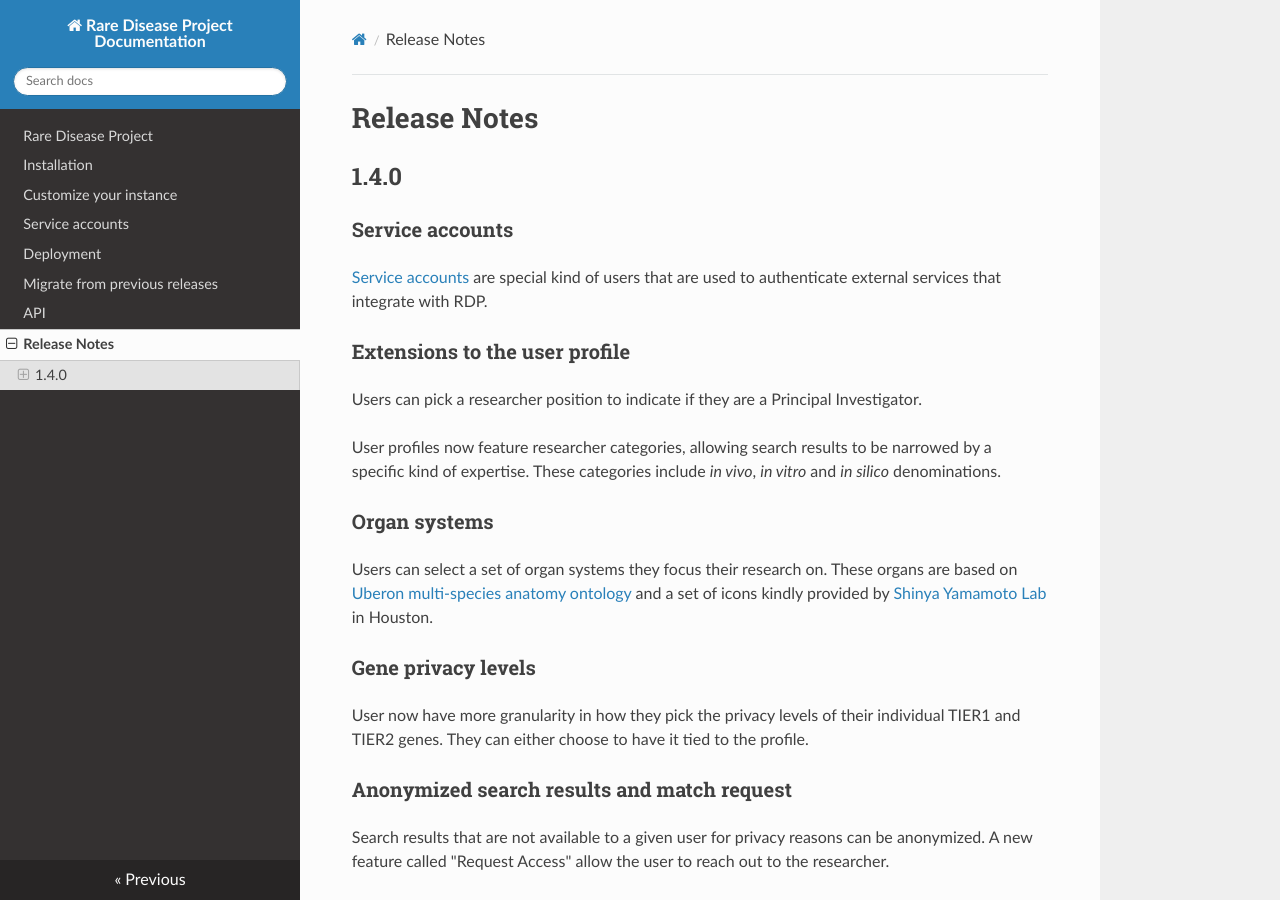
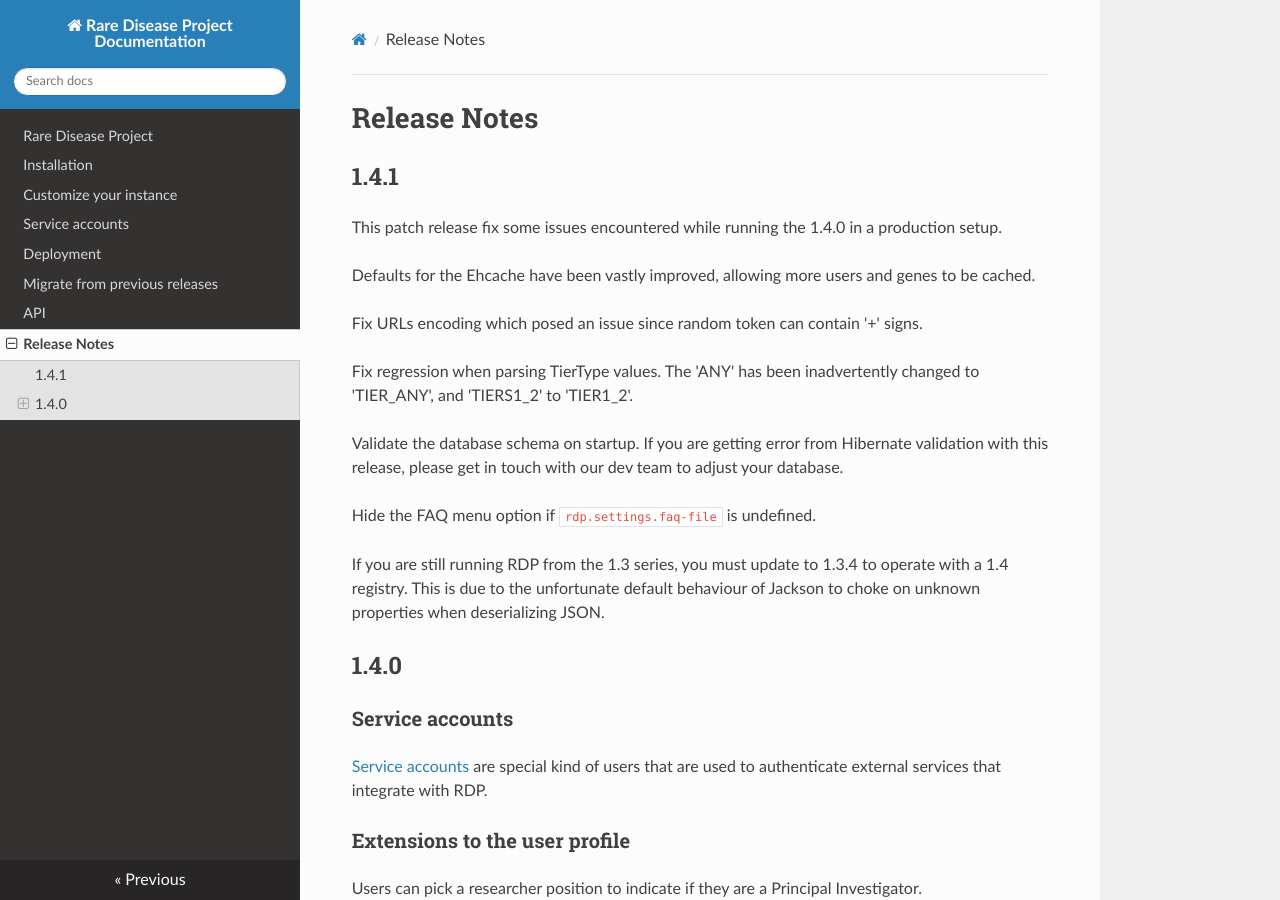
Before and after one commit to PavlidisLab/rdp, an MkDocs documentation site: the page built from docs/release-notes.md, in a window 1280 px wide and 900 px high. Built offline with MkDocs 1.6.1, drawn with Linux system fonts in a browser that asks for light colours; nearby versions of some CDN libraries.

Commit message:
Add release notes

```diff
--- a/docs/release-notes.md
+++ b/docs/release-notes.md
@@ -1,4 +1,23 @@
 # Release Notes
+
+## 1.4.1
+
+This patch release fix some issues encountered while running the 1.4.0 in a production setup.
+
+Defaults for the Ehcache have been vastly improved, allowing more users and genes to be cached.
+
+Fix URLs encoding which posed an issue since random token can contain '+' signs.
+
+Fix regression when parsing TierType values. The 'ANY' has been inadvertently changed to 'TIER_ANY', and 'TIERS1_2' to
+'TIER1_2'.
+
+Validate the database schema on startup. If you are getting error from Hibernate validation with this release, please
+get in touch with our dev team to adjust your database.
+
+Hide the FAQ menu option if `rdp.settings.faq-file` is undefined.
+
+If you are still running RDP from the 1.3 series, you must update to 1.3.4 to operate with a 1.4 registry. This is due
+to the unfortunate default behaviour of Jackson to choke on unknown properties when deserializing JSON.
 
 ## 1.4.0
 
```
